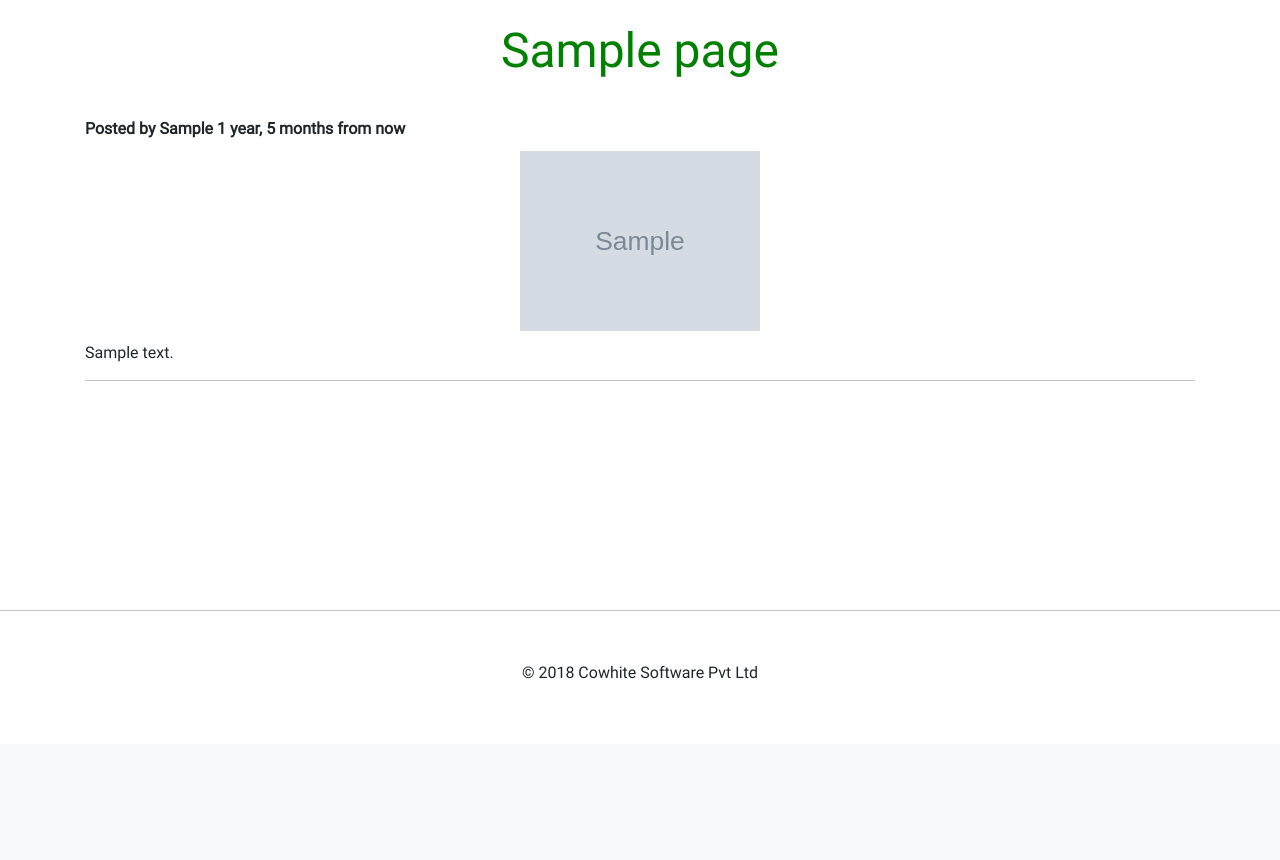
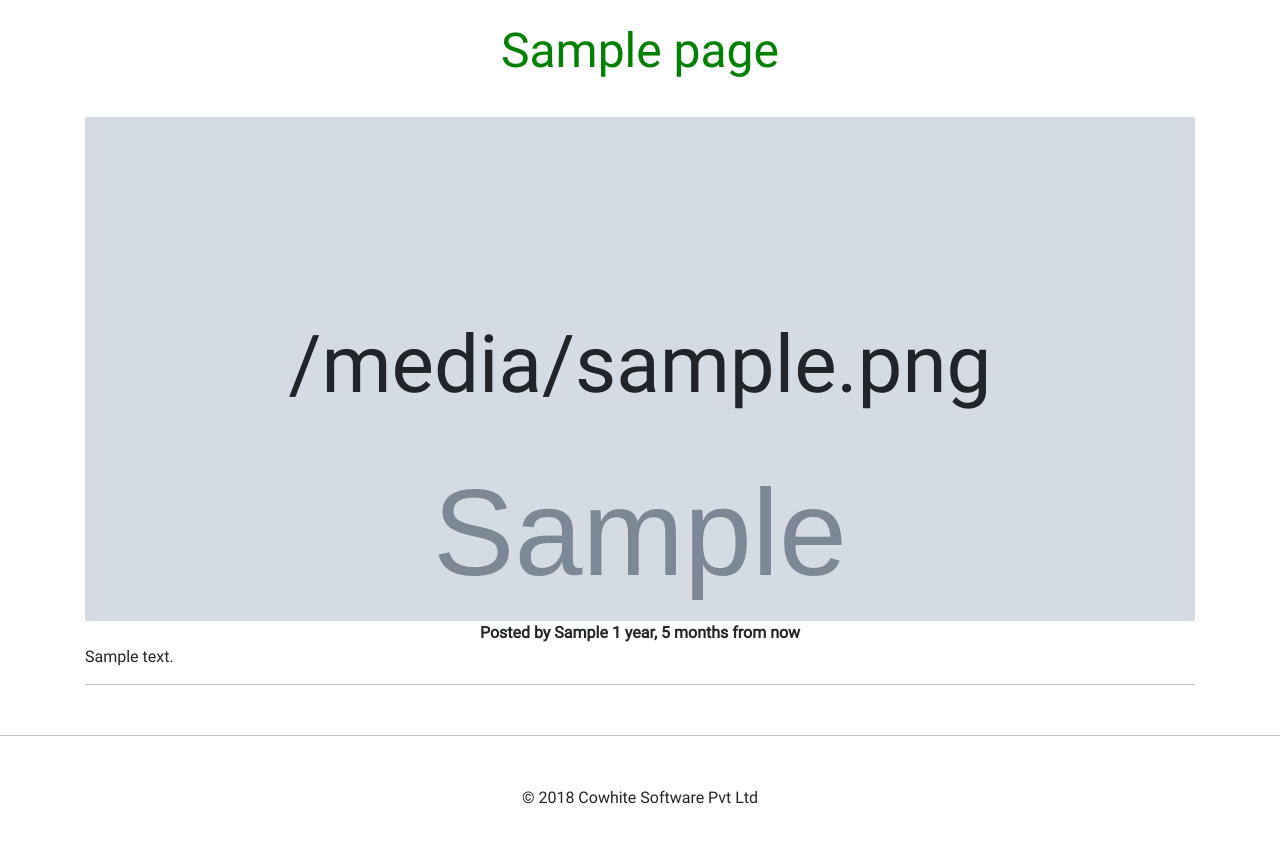
Before and after one commit to cowhite/django-cowhite-cms, a Django app: template django_cowhite_cms/templates/django_cowhite_cms/page.html in a window 1280 px wide. Shown: the part 56-916 px from the top of the page. Before the commit the page ends 735 px from the top, so only its background shows below. Run offline with Django 3.2, Linux system fonts and the light colour scheme; the template is opened without the code that fills it: most values are stand-ins (such as "Sample title", 1, 10 or a date in 2020); grey boxes marked "Sample" are stand-in pictures; some libraries are stand-ins or nearby versions.

Commit message:
Added title on cover image. Bumped version to 0.3.3

```diff
--- a/django_cowhite_cms/models.py
+++ b/django_cowhite_cms/models.py
@@ -43,6 +43,8 @@
     slug = models.SlugField(max_length=500, unique=True, blank=True)
     cover_image = models.ImageField(
         upload_to='blog_post_images', null=True, blank=True)
+    title_on_image = models.CharField(
+        max_length=255, null=True, blank=True, help_text="Optional. Defaults to page title.")
     content = models.TextField()
     status = models.CharField(
         choices=PUBLISH_STATUS_CHOICES, max_length=1,
@@ -75,4 +77,6 @@
             self.seo_title = self.title
         if not self.seo_description:
             self.seo_description = "%s..." % self.content.split("\n")[0][:250]
+        if not self.title_on_image:
+            self.title_on_image = self.title
         super(Page, self).save(*args, **kwargs)
--- a/django_cowhite_cms/static/django_cowhite_cms/css/style.css
+++ b/django_cowhite_cms/static/django_cowhite_cms/css/style.css
@@ -32,6 +32,7 @@
 }
 .blog .author-info {
   font-weight: bold;
+  text-align: center;
 }
 .blog .post-summary {
   margin-top: 10px;
@@ -51,3 +52,10 @@
 .pagination {
   padding: 15px 0;
 }
+.blog .cover-image {
+  padding: 200px;
+  text-align: center;
+}
+.blog .cover-image h1 {
+  font-size: 5rem;
+}
--- a/django_cowhite_cms/templates/django_cowhite_cms/page.html
+++ b/django_cowhite_cms/templates/django_cowhite_cms/page.html
@@ -10,12 +10,17 @@
 <div class='heading'>{{ page.title }}</div>
 
 <div class='blog'>
+  <div class='cover-image'
+    {% if page.cover_image %}
+      style="background: url('{{ page.cover_image.url }}'); background-size: cover;"
+    {% endif %}>
+    {% if page.title_on_image %}
+    <h1>{{ page.title_on_image }}</h1>
+    {% else %}
+    <h1>{{ page.title }}</h1>
+    {% endif %}
+  </div>
   <div class='author-info'>Posted by {{ page.author.first_name }} {{ page.created_at|naturaltime }}</div>
-  {% if page.cover_image %}
-  <div class='cover-image'>
-    <img src="{{ page.cover_image.url }}" />
-  </div>
-  {% endif %}
 
   <div class='post-content'>
     {{ page.content|safe }}
--- a/setup.py
+++ b/setup.py
@@ -9,7 +9,7 @@
 
 setup(
     name='django-cowhite-cms',
-    version='0.3.1',
+    version='0.3.3',
     packages=find_packages(),
     include_package_data=True,
     license='MIT License',
```
Also changed, not shown: django_cowhite_cms/migrations/0003_page_title_on_image.py (added).
